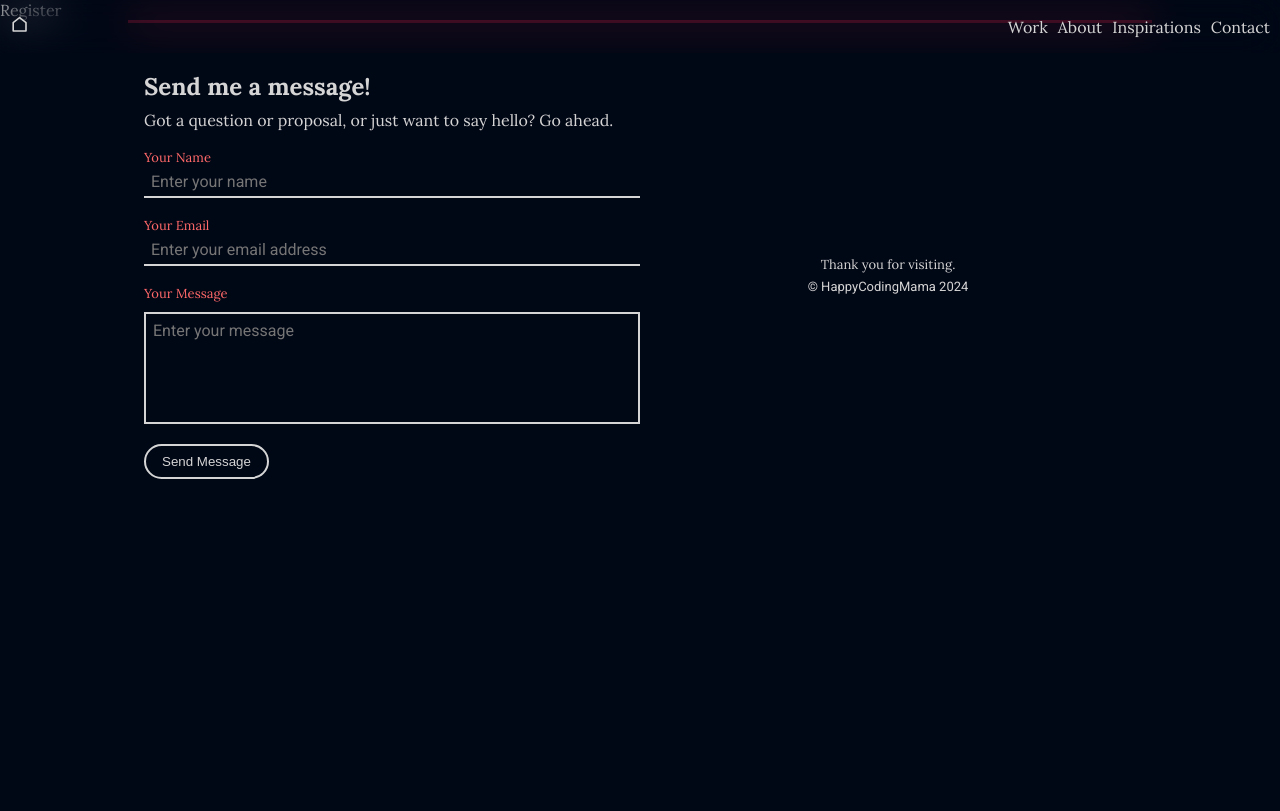
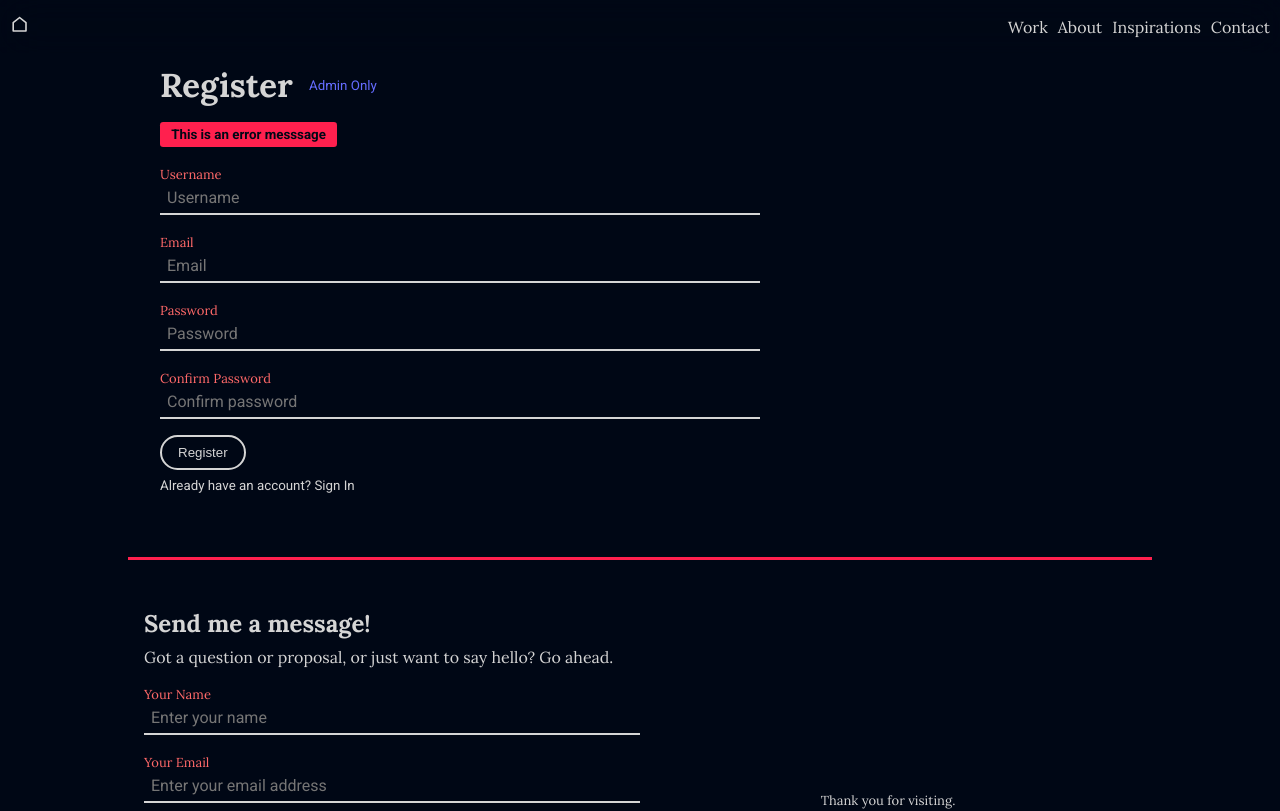
Before and after one commit to SwimmingWebDev/portfolio2024, a React (Vite) app: page /register in a window 1280 px wide. Shown: the top 811 px of the page. Built offline with nearby package versions, Linux system fonts and the light colour scheme.

Commit message:
Build login/register for inspirations

```diff
--- a/src/App.jsx
+++ b/src/App.jsx
@@ -6,12 +6,12 @@ import PostDetail from "./pages/PostDetail";
 import Register from "./pages/Register";
 import Login from "./pages/Login";
 import UserProfile from "./pages/UserProfile";
-import Authors from "./pages/Authors";
 import CreatePost from "./pages/CreatePost";
 import CategoryPosts from "./pages/CategoryPosts";
 import AuthorPosts from "./pages/AuthorPosts";
 // import Dashboard from "./pages/Dashboard";
 import EditPost from "./pages/EditPost";
+import DeletePost from "./pages/DeletePost";
 import Logout from "./pages/Logout";
 
 import { createBrowserRouter, RouterProvider } from "react-router-dom";
@@ -27,13 +27,13 @@ const router = createBrowserRouter([
       { path: "register", element: <Register /> },
       { path: "login", element: <Login /> },
       { path: "profile/:id", element: <UserProfile /> },
-      { path: "authors", element: <Authors /> },
       { path: "create", element: <CreatePost /> },
       { path: "posts/categories/:category", element: <CategoryPosts /> },
       { path: "dashboard", element: <AuthorPosts /> },
       // { path: "myposts/:id", element: <Dashboard /> },
       // { path: "dashboard", element: <Dashboard /> },
       { path: "posts/:id/edit", element: <EditPost /> },
+      { path: "posts/:id/delete", element: <DeletePost /> },
       { path: "logout", element: <Logout /> },
     ],
   },
--- a/src/index.css
+++ b/src/index.css
@@ -120,7 +120,8 @@ section {
   align-items: center;
 }
 
-form {
+form,
+.register-container > form {
   max-width: 600px;
   width: 100%;
 }
@@ -463,6 +464,33 @@ label {
   font-family: var(--font-primary);
 }
 
+.dashboard-header {
+  display: flex;
+  align-items: center;
+  justify-content: space-between;
+  margin-bottom: 1rem;
+}
+
+.post-icons {
+  display: flex;
+  gap: 0.5rem;
+  align-items: center;
+}
+
+.inspirations-category-items {
+  display: flex;
+  font-family: var(--font-primary);
+  gap: 1rem;
+  margin-bottom: 2rem;
+}
+
+.inspirations-category-items li {
+  padding: 0.5rem 1rem;
+  color: var(--color-tertiary);
+  border: 2px solid var(--color-tertiary);
+  border-radius: 2rem;
+  font-size: smaller;
+}
 /* mobile */
 @media only screen and (max-width: 768px) {
   .inspirations-container {
@@ -496,6 +524,7 @@ label {
     width: var(--container-width-lg);
   }
 }
+/* end of about-container */
 
 /* Inspiration-item */
 .post-detail-container {
@@ -532,6 +561,43 @@ label {
   }
 }
 
+/* register */
+.register-container {
+  width: var(--container-width-md);
+  margin-inline: auto;
+  padding: 2rem;
+}
+
+.register-container-header {
+  display: flex;
+  align-items: center;
+  gap: 1rem;
+}
+
+.register-container-header small {
+  font-family: var(--font-primary);
+  color: var(--color-tertiary);
+}
+
+.link-to-login {
+  font-family: var(--font-primary);
+  margin-top: 0.5rem;
+  font-size: smaller;
+}
+
+.error-message {
+  color: var(--bg-color);
+  font-family: var(--font-primary);
+  padding: 0.3rem 0.7rem;
+  margin-top: 1rem;
+  font-weight: var(--font-weight-bold);
+  width: fit-content;
+  border-radius: 0.2rem;
+  background-color: var(--color-primary);
+}
+
+/* end of register */
+
 /* footer */
 .footer-container {
   width: var(--container-width-md);
--- a/src/pages/AuthorPosts.jsx
+++ b/src/pages/AuthorPosts.jsx
@@ -1,5 +1,9 @@
 import React, { useState } from "react";
 import PostItem from "../components/PostItem";
+import { RiKey2Line } from "react-icons/ri";
+import { IoMdAdd } from "react-icons/io";
+import { HiLogin } from "react-icons/hi";
+import { Link } from "react-router-dom";
 
 //temp
 import { DUMMY } from "../constants";
@@ -9,7 +13,28 @@ const AuthorPosts = () => {
 
   return (
     <section className="dashboard post-detail-container">
-      <h1>My Inspirations</h1>
+      <div className="dashboard-header">
+        <h1>My Inspirations</h1>
+        <div className="post-icons">
+          <Link to="/create">
+            <IoMdAdd />
+          </Link>
+          <Link to="/logout">
+            <HiLogin />
+          </Link>
+          <Link to="/register">
+            <RiKey2Line />
+          </Link>
+        </div>
+      </div>
+      <div className="inspirations-category">
+        <ul className="inspirations-category-items">
+          <li>Web development</li>
+          <li>UX/UI Design</li>
+          <li>Technology</li>
+        </ul>
+      </div>
+
       {posts.length > 0 ? (
         <div className="posts-container">
           {posts.map(({ id, thumbnail, category, title, desc, authorID }) => (
@@ -25,7 +50,7 @@ const AuthorPosts = () => {
           ))}
         </div>
       ) : (
-        <h2>No Inspirations Founds</h2>
+        <h2>You have no posts yet.</h2>
       )}
     </section>
   );
--- a/src/pages/Authors.jsx
+++ /dev/null
@@ -1,7 +0,0 @@
-import React from "react";
-
-const Authors = () => {
-  return <div>Authors</div>;
-};
-
-export default Authors;
--- /dev/null
+++ b/src/pages/DeletePost.jsx
@@ -0,0 +1,7 @@
+import React from "react";
+
+const DeletePost = () => {
+  return <div>DeletePost</div>;
+};
+
+export default DeletePost;
--- a/src/pages/Home.jsx
+++ b/src/pages/Home.jsx
@@ -2,7 +2,6 @@ import Hero from "../components/Hero";
 import Work from "../components/Work";
 import About from "../components/About";
 import Inspirations from "../components/Inspirations";
-import Contact from "../components/Contact";
 
 const Home = () => {
   return (
--- a/src/pages/Login.jsx
+++ b/src/pages/Login.jsx
@@ -1,7 +1,62 @@
-import React from "react";
+import React, { useState } from "react";
+import { Link } from "react-router-dom";
 
 const Login = () => {
-  return <div>Login</div>;
+  const [userData, setUserData] = useState({
+    email: "",
+    password: "",
+  });
+
+  const onChange = (e) => {
+    setUserData({
+      ...userData,
+      [e.target.name]: e.target.value,
+    });
+  };
+
+  return (
+    <section className="register-container">
+      <div className="register-container-header">
+        <h1>Sign In</h1>
+        <small>Admin Only</small>
+      </div>
+      <form className="register-form">
+        <small className="error-message">This is an error messsage</small>
+
+        <div className="input-box">
+          <label>Email</label>
+          <input
+            type="email"
+            className="field"
+            placeholder="Email"
+            name="email"
+            value={userData.email}
+            onChange={onChange}
+          />
+        </div>
+        <div className="input-box">
+          <label>Password</label>
+          <input
+            type="password"
+            className="field"
+            placeholder="Password"
+            name="password"
+            value={userData.password}
+            onChange={onChange}
+          />
+        </div>
+
+        <div className="button-container">
+          <button type="submit" className="btn-primary">
+            Sign In
+          </button>
+        </div>
+      </form>
+      <p className="link-to-login">
+        Don't have an account? <Link to="/register">Sign Up</Link>
+      </p>
+    </section>
+  );
 };
 
 export default Login;
--- a/src/pages/Register.jsx
+++ b/src/pages/Register.jsx
@@ -1,7 +1,85 @@
-import React from "react";
+import React, { useState } from "react";
+import { Link } from "react-router-dom";
 
 const Register = () => {
-  return <div>Register</div>;
+  const [userData, setUserData] = useState({
+    name: "",
+    email: "",
+    password: "",
+    confirmPW: "",
+  });
+
+  const onChange = (e) => {
+    setUserData({
+      ...userData,
+      [e.target.name]: e.target.value,
+    });
+  };
+
+  return (
+    <section className="register-container">
+      <div className="register-container-header">
+        <h1>Register</h1>
+        <small>Admin Only</small>
+      </div>
+      <form className="register-form">
+        <small className="error-message">This is an error messsage</small>
+        <div className="input-box">
+          <label>Username</label>
+          <input
+            type="text"
+            className="field"
+            placeholder="Username"
+            name="name"
+            value={userData.name}
+            onChange={onChange}
+          />
+        </div>
+        <div className="input-box">
+          <label>Email</label>
+          <input
+            type="email"
+            className="field"
+            placeholder="Email"
+            name="email"
+            value={userData.email}
+            onChange={onChange}
+          />
+        </div>
+        <div className="input-box">
+          <label>Password</label>
+          <input
+            type="password"
+            className="field"
+            placeholder="Password"
+            name="password"
+            value={userData.password}
+            onChange={onChange}
+          />
+        </div>
+        <div className="input-box">
+          <label>Confirm Password</label>
+          <input
+            type="password"
+            className="field"
+            placeholder="Confirm password"
+            name="confirmPW"
+            value={userData.confirmPW}
+            onChange={onChange}
+          />
+        </div>
+
+        <div className="button-container">
+          <button type="submit" className="btn-primary">
+            Register
+          </button>
+        </div>
+      </form>
+      <p className="link-to-login">
+        Already have an account? <Link to="/login">Sign In</Link>
+      </p>
+    </section>
+  );
 };
 
 export default Register;
```
